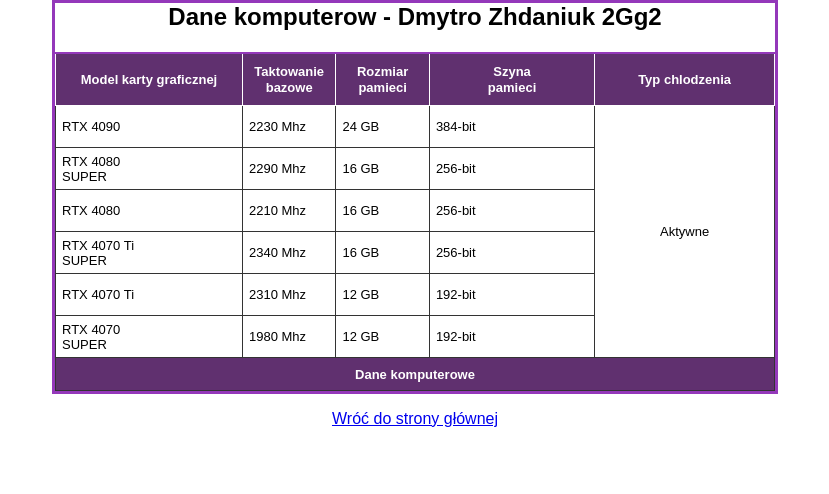
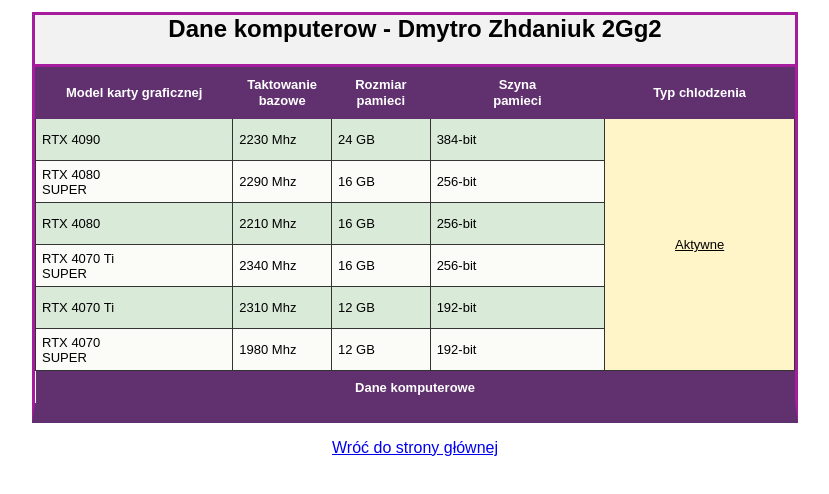
Before and after one commit to skyzehty/dydaktyka, a plain HTML site: page Tabela_Zhdaniuk.html in a window 1280 px wide. Shown: the whole page, without its empty margins (225-1054 px from the left). Drawn offline with Linux system fonts and the light colour scheme.

Commit message:
Update HTML table and styling for computer data

```diff
--- a/Tabela_Zhdaniuk.html
+++ b/Tabela_Zhdaniuk.html
@@ -3,23 +3,94 @@
 <head>
 <meta charset="utf-8">
 <meta name="author" content="Dmytro Zhdaniuk">
-<title>Zadanie 8 - Projekt tabeli</title>
+<title>Tabela komputerow</title>
 <style>
-body { margin:0; background:#fff; font-family:Arial,sans-serif; }
-.page-title { font-size:24px; font-weight:bold; text-align:center; margin:42px 0 24px; }
-.table-wrap { width:720px; margin:0 auto; border:3px solid #9438ba; }
-table { width:100%; border-collapse:collapse; table-layout:fixed; }
-caption { height:49px; border-bottom:2px solid #9438ba; font-size:24px; font-weight:bold; text-align:center; vertical-align:middle; }
-thead th { height:49px; background:#60306f; color:#fff; border:1px solid #fff; border-top:none; font-size:13px; line-height:16px; text-align:center; vertical-align:middle; }
-tbody td { height:37px; border:1px solid #333; padding:2px 6px; font-size:13px; vertical-align:middle; }
-.cooling { text-align:center; background:#fff; }
-tfoot td { height:30px; background:#60306f; color:#fff; border:1px solid #333; font-size:13px; font-weight:bold; text-align:center; vertical-align:middle; }
+body {
+    margin: 0;
+    background: #fff;
+    font-family: Arial, sans-serif;
+}
+.table-wrap {
+    width: calc(100% - 48px);
+    max-width: 760px;
+    margin: 12px auto 0;
+    border: 3px solid #a51d9d;
+    border-bottom: 20px solid #60306f;
+}
+table {
+    width: 100%;
+    border-collapse: collapse;
+    table-layout: fixed;
+}
+caption {
+    height: 49px;
+    background: #f2f2f2;
+    border-bottom: 3px solid #a51d9d;
+    color: #000;
+    font-size: 24px;
+    font-weight: bold;
+    text-align: center;
+    vertical-align: middle;
+}
+thead th {
+    height: 49px;
+    background: #60306f;
+    color: #fff;
+    border: 1px solid #60306f;
+    border-top: 0;
+    font-size: 13px;
+    line-height: 16px;
+    text-align: center;
+    vertical-align: middle;
+}
+tbody td {
+    height: 37px;
+    border: 1px solid #333;
+    background: #fff;
+    color: #000;
+    padding: 2px 6px;
+    font-size: 13px;
+    line-height: 15px;
+    vertical-align: middle;
+}
+tbody tr:nth-child(odd) td:not(.cooling) {
+    background: #d9ead9;
+}
+tbody tr:nth-child(even) td:not(.cooling) {
+    background: #fbfbf8;
+}
+.cooling {
+    background: #fff5c9;
+    text-align: center;
+}
+.cooling span {
+    text-decoration: underline;
+}
+tfoot td {
+    height: 30px;
+    color: #fff;
+    background: #60306f;
+    border: 0;
+    font-size: 13px;
+    font-weight: bold;
+    text-align: center;
+    vertical-align: middle;
+}
+.back {
+    text-align: center;
+}
 </style>
 </head>
 <body>
 <div class="table-wrap">
 <table>
-<colgroup><col style="width:26%"><col style="width:13%"><col style="width:13%"><col style="width:23%"><col style="width:25%"></colgroup>
+<colgroup>
+<col style="width:26%">
+<col style="width:13%">
+<col style="width:13%">
+<col style="width:23%">
+<col style="width:25%">
+</colgroup>
 <caption>Dane komputerow - Dmytro Zhdaniuk 2Gg2</caption>
 <thead>
 <tr>
@@ -31,7 +102,7 @@ tfoot td { height:30px; background:#60306f; color:#fff; border:1px solid #333; f
 </tr>
 </thead>
 <tbody>
-<tr><td>RTX 4090</td><td>2230 Mhz</td><td>24 GB</td><td>384-bit</td><td rowspan="6" class="cooling">Aktywne</td></tr>
+<tr><td>RTX 4090</td><td>2230 Mhz</td><td>24 GB</td><td>384-bit</td><td rowspan="6" class="cooling"><span>Aktywne</span></td></tr>
 <tr><td>RTX 4080<br>SUPER</td><td>2290 Mhz</td><td>16 GB</td><td>256-bit</td></tr>
 <tr><td>RTX 4080</td><td>2210 Mhz</td><td>16 GB</td><td>256-bit</td></tr>
 <tr><td>RTX 4070 Ti<br>SUPER</td><td>2340 Mhz</td><td>16 GB</td><td>256-bit</td></tr>
@@ -41,6 +112,6 @@ tfoot td { height:30px; background:#60306f; color:#fff; border:1px solid #333; f
 <tfoot><tr><td colspan="5">Dane komputerowe</td></tr></tfoot>
 </table>
 </div>
-<p style="text-align:center;"><a href="index.html">Wróć do strony głównej</a></p>
+<p class="back"><a href="index.html">Wróć do strony głównej</a></p>
 </body>
 </html>
```
